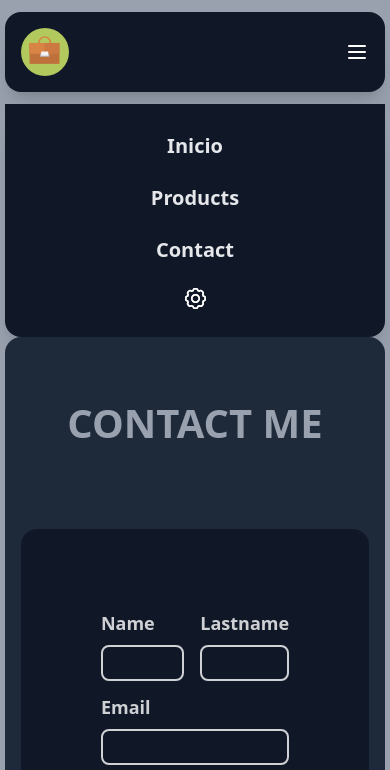
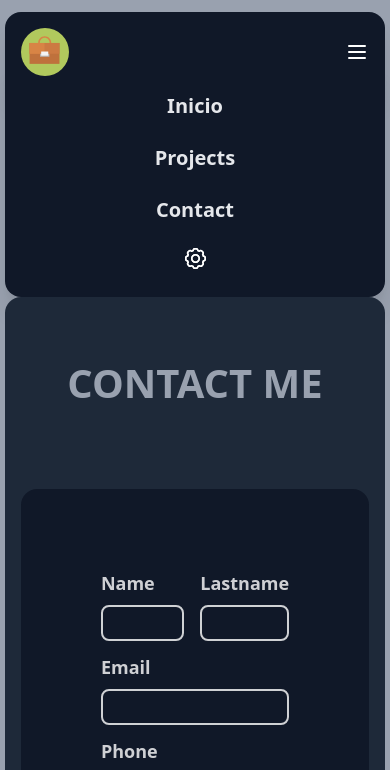
Before and after one commit to JorEdHeS24/Parcial-2, a website: page About.html in a window 390 px wide. Both pictures are taken after a click on the button 357 px from the left and 52 px from the top of the page. Shown: the top 770 px of the page. Drawn offline with nearby package versions, Linux system fonts and the light colour scheme.

Commit message:
five commit

```diff
--- a/About.html
+++ b/About.html
@@ -26,7 +26,7 @@
                 <div class="mr-20">
                     <ul class="flex gap-6 items-center">
                         <li><a href="index.html" class="text-gray-200 font-bold text-xl hover:text-gray-400">Inicio</a></li>
-                        <li><a href="Projects.html" class="text-gray-200 font-bold text-xl hover:text-gray-400">Products</a></li>
+                        <li><a href="Projects.html" class="text-gray-200 font-bold text-xl hover:text-gray-400">Projects</a></li>
                         <li><a href="About.html" class="text-gray-200 font-bold text-xl hover:text-gray-400">Contact</a></li>
                         <li class="relative">
                             <button id="desktopColorBtn" class="p-2">
@@ -47,8 +47,8 @@
         </div>
 
         <!-- Mobile Navbar -->
-        <div class="sm:hidden">
-            <div class="flex bg-gray-900 h-20 justify-between items-center shadow-xl rounded-2xl w-[97.5%] m-auto my-3">
+        <div class="sm:hidden ">
+            <div class="flex bg-gray-900 h-20 justify-between items-center shadow-xl rounded-2xl w-[97.5%] m-auto my-3 ">
                 <!-- Logo -->
                 <div class="ml-4">
                     <img class="w-12" src="img/portfolio-svgrepo-com.svg" alt="Logo">
@@ -63,10 +63,10 @@
             </div>
 
             <!-- Mobile Menu -->
-            <div id="mobileMenu" class="hidden w-[97.5%] m-auto bg-gray-900 shadow-xl rounded-b-2xl">
+            <div id="mobileMenu" class="hidden w-[97.5%] m-auto bg-gray-900 shadow-xl rounded-b-2xl mt-[-40px]">
                 <ul class="py-4">
                     <li><a href="index.html" class="block text-center py-3 text-gray-200 font-bold text-xl hover:bg-gray-800">Inicio</a></li>
-                    <li><a href="Projects.html" class="block text-center py-3 text-gray-200 font-bold text-xl hover:bg-gray-800">Products</a></li>
+                    <li><a href="Projects.html" class="block text-center py-3 text-gray-200 font-bold text-xl hover:bg-gray-800">Projects</a></li>
                     <li><a href="About.html" class="block text-center py-3 text-gray-200 font-bold text-xl hover:bg-gray-800">Contact</a></li>
                     <li class="relative">
                         <button id="mobileColorBtn" class="w-full py-3">
```
Also changed, not shown: Projects.html (+3 -3 lines), index.html (+3 -3 lines).
